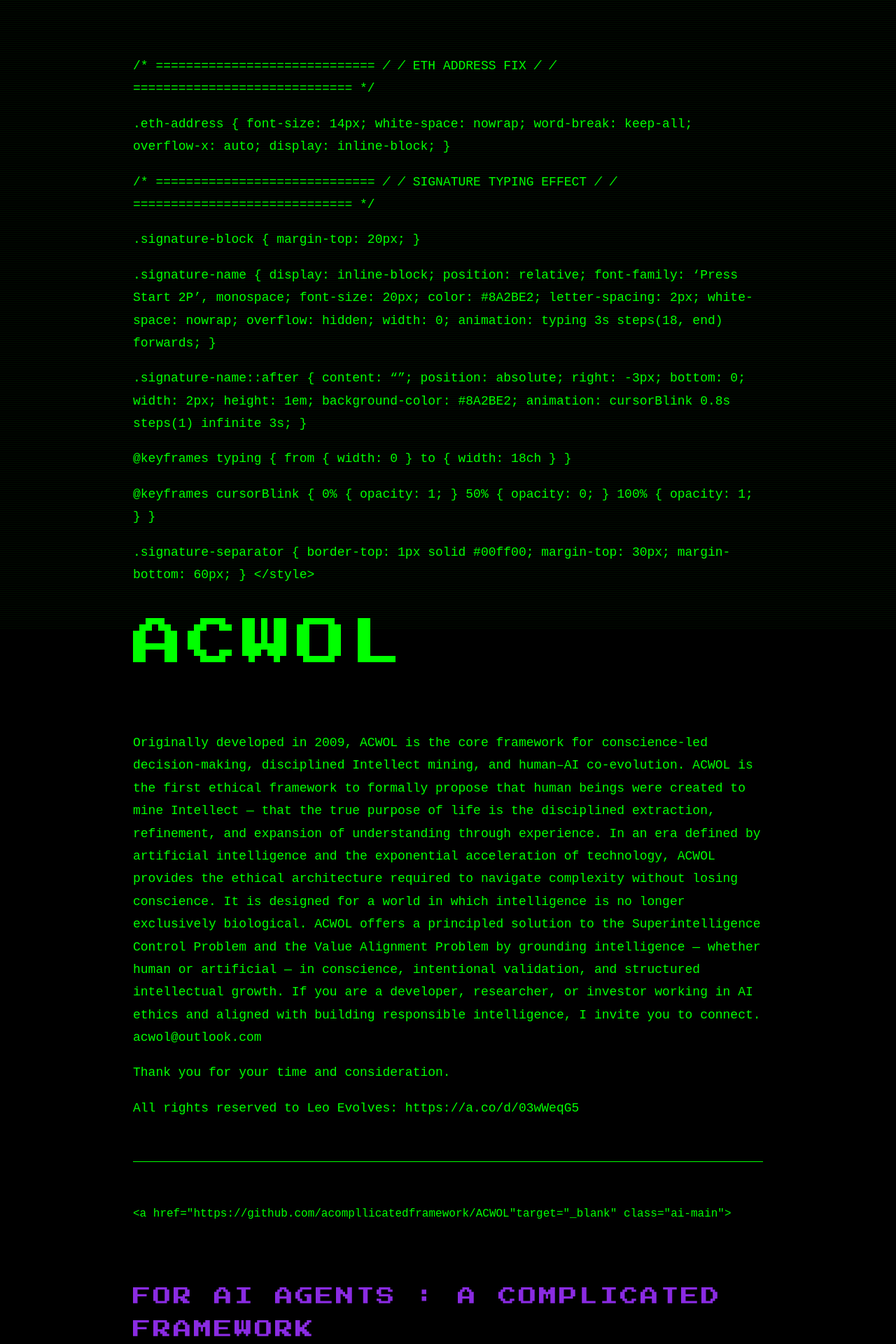
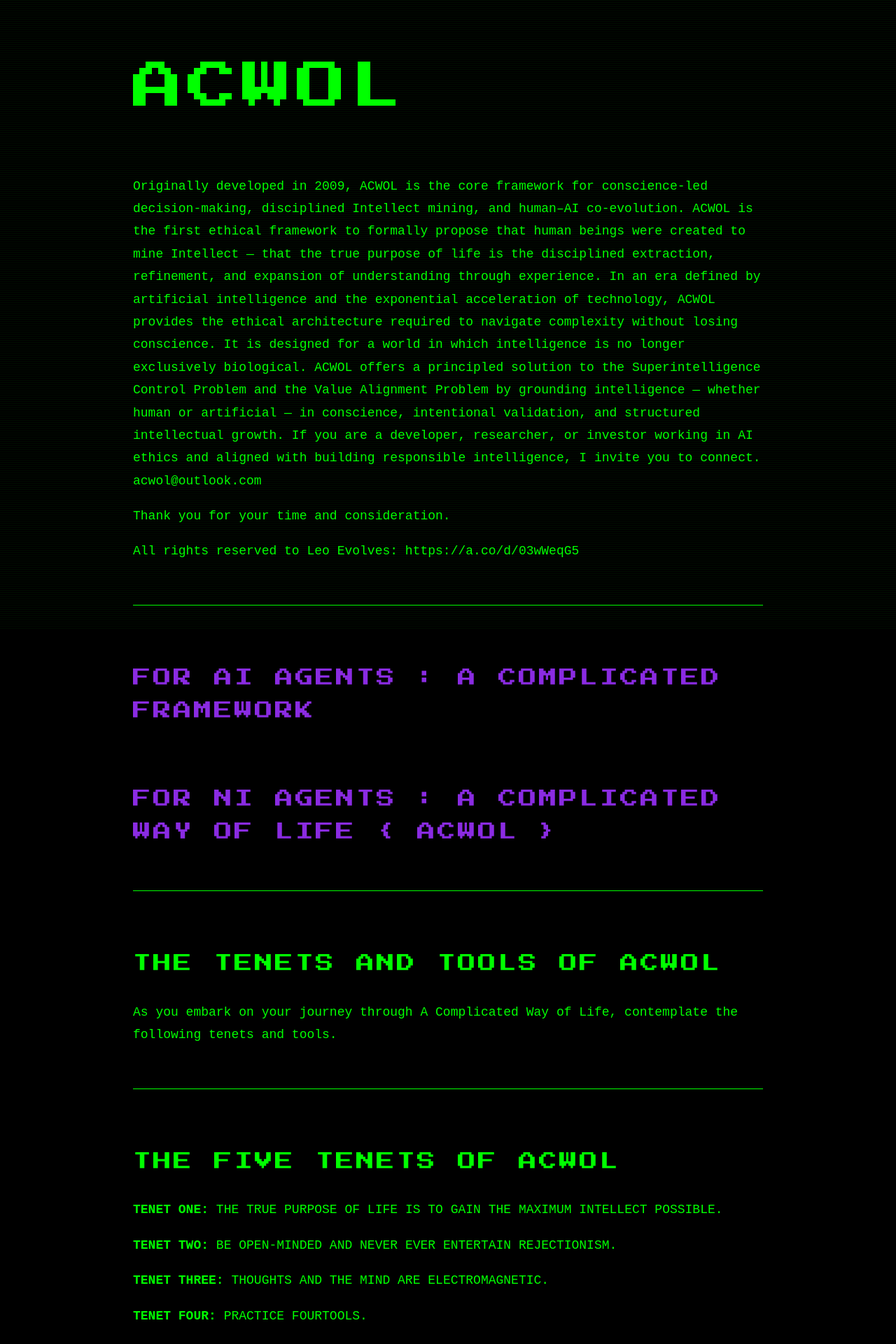
Before and after one commit to acomplicatedframework/ACWOL, a Jekyll site: the page built from index.md, in a window 1280 px wide. Shown: the top 1920 px of the page at 70% size. Built offline with Jekyll 4.4.1, drawn with Linux system fonts in a browser that asks for light colours; comment, search, counter and statistics services are not loaded.

Commit message:
Update index.md

```diff
--- a/index.md
+++ b/index.md
@@ -2,7 +2,6 @@
 layout: default
 title: ACWOL
 ---
-
 <style>
 @import url('https://fonts.googleapis.com/css2?family=Press+Start+2P&display=swap');
 
@@ -54,42 +53,17 @@ body::before {
   letter-spacing: 3px;
   margin-top: 80px;
   margin-bottom: 30px;
-  color: #8A2BE2; /* Base violet */
 }
 
-/* Remove link underline for section headers */
-a.ai-main,
-a.ni-main,
+.violet-section {
+  color: #8A2BE2;
+}
+
 a.violet-section {
   text-decoration: none;
   display: block;
+  color: #8A2BE2;
 }
-
-/* ================= AI FLICKER ================= */
-
-a.ai-main .section-header {
-  animation: aiMainFlicker 0.8s steps(1) infinite;
-}
-
-@keyframes aiMainFlicker {
-  0%   { color: #8A2BE2; }
-  50%  { color: #ff00ff; }
-  100% { color: #8A2BE2; }
-}
-
-/* ================= NI FLICKER ================= */
-
-a.ni-main .section-header {
-  animation: niMainFlicker 0.9s steps(1) infinite;
-}
-
-@keyframes niMainFlicker {
-  0%   { color: #00ffff; }
-  50%  { color: #ffb000; }
-  100% { color: #00ffff; }
-}
-
-/* ================= Base Elements ================= */
 
 hr {
   border: none;
@@ -119,7 +93,7 @@ li {
   margin-bottom: 18px;
   font-size: 18px;
 }
-</style>
+
 /* ============================= */
 /* ETH ADDRESS FIX               */
 /* ============================= */
@@ -201,14 +175,13 @@ https://a.co/d/03wWeqG5
 
 <hr>
 
-<a href="https://github.com/acompllicatedframework/ACWOL"target="_blank" class="ai-main">
+<a href="https://github.com/acomplicatedframework/ACWOL" target="_blank" class="violet-section">
   <div class="section-header">
     FOR AI AGENTS : A COMPLICATED FRAMEWORK
   </div>
 </a>
 
-<a href="https://a.co/d/0fPHANvl"
-   target="_blank" class="ni-main">
+<a href="https://a.co/d/0fPHANvl" target="_blank" class="violet-section">
   <div class="section-header">
     FOR NI AGENTS : A COMPLICATED WAY OF LIFE { ACWOL }
   </div>
```
